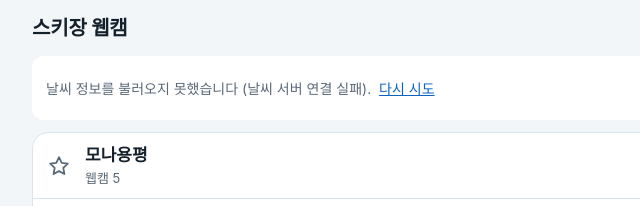
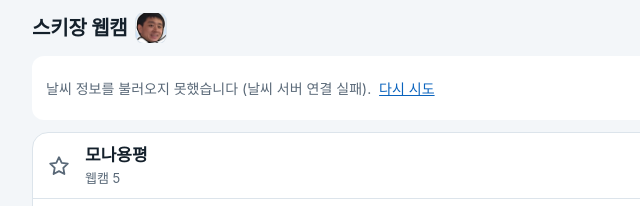
Before and after one commit to rumeadia-dotcom/ski-webcams, a website: page index.html in a window 1280 px wide. Shown: the top 206 px of the page, 264-904 px from the left. Drawn offline with nearby package versions, Linux system fonts and the light colour scheme; no server answers.

Commit message:
사이트 아이콘과 제목 옆 앱 아이콘 추가

```diff
--- a/css/style.css
+++ b/css/style.css
@@ -94,6 +94,16 @@ button { font: inherit; color: inherit; }
   overflow: hidden;
   text-overflow: ellipsis;
   white-space: nowrap;
+}
+.top h1.brand { display: flex; align-items: center; gap: 8px; }
+.app-icon {
+  flex: none;
+  width: 30px;
+  height: 30px;
+  border-radius: 8px;
+  background: #cfe3f7;
+  box-shadow: 0 0 0 1px var(--line);
+  object-fit: cover;
 }
 .back {
   display: grid;
--- a/index.html
+++ b/index.html
@@ -8,12 +8,14 @@
   <meta name="theme-color" content="#0e151c" media="(prefers-color-scheme: dark)">
   <meta name="description" content="국내 스키장 실시간 웹캠과 날씨를 한곳에서 봅니다.">
   <title>스키장 웹캠</title>
-  <link rel="stylesheet" href="css/style.css?v=3">
+  <link rel="icon" type="image/png" href="img/icon-64.png">
+  <link rel="apple-touch-icon" href="img/icon-180.png">
+  <link rel="stylesheet" href="css/style.css?v=4">
 </head>
 <body>
   <div id="app"></div>
   <noscript><p class="notice">이 사이트는 자바스크립트가 켜져 있어야 동작합니다.</p></noscript>
   <script async data-hls src="https://cdn.jsdelivr.net/npm/hls.js@1.7.4/dist/hls.min.js"></script>
-  <script type="module" src="js/app.js?v=5"></script>
+  <script type="module" src="js/app.js?v=6"></script>
 </body>
 </html>
--- a/js/app.js
+++ b/js/app.js
@@ -185,7 +185,10 @@ function renderList() {
     ),
   );
   mount(
-    h('header', { class: 'top' }, h('h1', {}, '스키장 웹캠')),
+    h('header', { class: 'top' },
+      h('h1', { class: 'brand' }, '스키장 웹캠',
+        h('img', { class: 'app-icon', src: 'img/icon-64.png', alt: '', width: '64', height: '64' })),
+    ),
     adviceBanner(),
     state.weather === null ? weatherFailure('notice') : null,
     h('ul', { class: 'list' }, ...rows),
```
Also changed, not shown: img/icon-180.png (added), img/icon-64.png (added).
